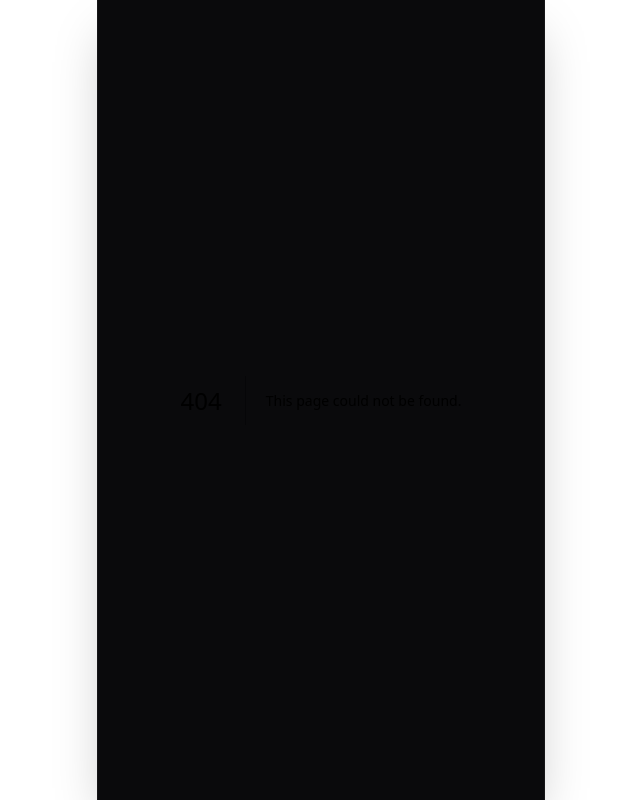
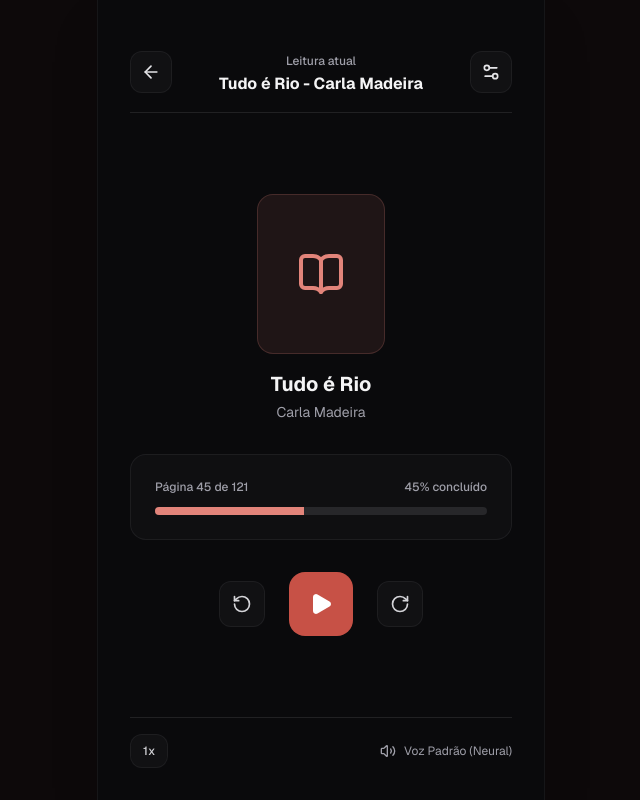
Before and after one commit to jaozinpaulin/audioread-app, a Next.js app: page /reading in a window 1280 px wide. Before the commit this address had no page. Shown: the whole page, without its empty margins (319-959 px from the left). Built offline with nearby package versions, Linux system fonts and the light colour scheme.

Commit message:
feat: cria pagina reading inicial

```diff
--- /dev/null
+++ b/src/app/reading/page.tsx
@@ -0,0 +1,92 @@
+'use client';
+
+import { useState } from 'react';
+import { ArrowLeft, Play, Pause, RotateCcw, RotateCw, Settings2, Volume2, BookOpen } from 'lucide-react';
+
+export default function ReadingPage() {
+    const [isPlaying, setIsPlaying] = useState(false);
+    const [speed, setSpeed] = useState(1);
+
+    const togglePlay = () => setIsPlaying(!isPlaying);
+
+    const cycleSpeed = () => {
+        if (speed === 1) setSpeed(1.25);
+        else if (speed === 1.25) setSpeed(1.5);
+        else if (speed === 1.5) setSpeed(2);
+        else setSpeed(1);
+    };
+
+    return (
+        <main className="flex-1 flex flex-col justify-between p-4 md:p-8 max-w-3xl mx-auto w-full min-h-screen text-zinc-100">
+
+            <header className="py-4 border-b border-zinc-800/80 flex items-center justify-between shrink-0">
+                <button className="p-2.5 rounded-xl bg-zinc-900/50 border border-zinc-800/60 hover:border-zinc-700 transition-colors text-zinc-300 flex items-center justify-center cursor-pointer">
+                    <ArrowLeft className="w-5 h-5 text-zinc-200" />
+                </button>
+                <div className="text-center">
+                    <span className="text-xs font-medium text-zinc-400">Leitura atual</span>
+                    <h1 className="font-bold text-sm md:text-base text-zinc-100 line-clamp-1">Tudo é Rio - Carla Madeira</h1>
+                </div>
+                <button className="p-2.5 rounded-xl bg-zinc-900/50 border border-zinc-800/60 hover:border-zinc-700 transition-colors text-zinc-300 flex items-center justify-center cursor-pointer">
+                    <Settings2 className="w-5 h-5 text-zinc-200" />
+                </button>
+            </header>
+
+            <div className="space-y-8 my-6 flex-1 flex flex-col justify-center">
+
+                <div className="flex flex-col items-center justify-center text-center space-y-4">
+                    <div className="w-32 h-40 rounded-2xl bg-primary-rose/10 border border-primary-rose/20 flex items-center justify-center text-primary-rose">
+                        <BookOpen className="w-12 h-12" />
+                    </div>
+                    <div className="space-y-1">
+                        <h2 className="text-xl font-bold text-zinc-100">Tudo é Rio</h2>
+                        <p className="text-sm text-zinc-400">Carla Madeira</p>
+                    </div>
+                </div>
+
+                <div className="bg-zinc-900/40 border border-zinc-800/60 rounded-2xl p-4 md:p-6 space-y-3">
+                    <div className="flex items-center justify-between text-xs text-zinc-400 font-medium">
+                        <span>Página 45 de 121</span>
+                        <span>45% concluído</span>
+                    </div>
+                    <div className="w-full bg-zinc-800 h-2 rounded-full overflow-hidden cursor-pointer">
+                        <div className="bg-primary-rose h-full w-[45%]"></div>
+                    </div>
+                </div>
+
+                <div className="flex items-center justify-center gap-6">
+                    <button className="p-3 rounded-xl bg-zinc-900/50 border border-zinc-800/60 hover:bg-zinc-900 text-zinc-300 transition-colors cursor-pointer">
+                        <RotateCcw className="w-5 h-5" />
+                    </button>
+
+                    <button
+                        onClick={togglePlay}
+                        className="p-5 rounded-2xl bg-accent-crimson hover:bg-[#b0453c] text-white transition-all cursor-pointer"
+                    >
+                        {isPlaying ? <Pause className="w-6 h-6" /> : <Play className="w-6 h-6 fill-current" />}
+                    </button>
+
+                    <button className="p-3 rounded-xl bg-zinc-900/50 border border-zinc-800/60 hover:bg-zinc-900 text-zinc-300 transition-colors cursor-pointer">
+                        <RotateCw className="w-5 h-5" />
+                    </button>
+                </div>
+
+            </div>
+
+            <div className="pt-4 border-t border-zinc-800/80 flex items-center justify-between text-xs text-zinc-400 shrink-0">
+                <button
+                    onClick={cycleSpeed}
+                    className="px-3 py-2 rounded-xl bg-zinc-900/50 border border-zinc-800/60 text-zinc-300 hover:text-zinc-100 transition-colors cursor-pointer font-medium"
+                >
+                    {speed}x
+                </button>
+
+                <div className="flex items-center gap-2">
+                    <Volume2 className="w-4 h-4 text-zinc-400" />
+                    <span>Voz Padrão (Neural)</span>
+                </div>
+            </div>
+
+        </main>
+    );
+}
```
